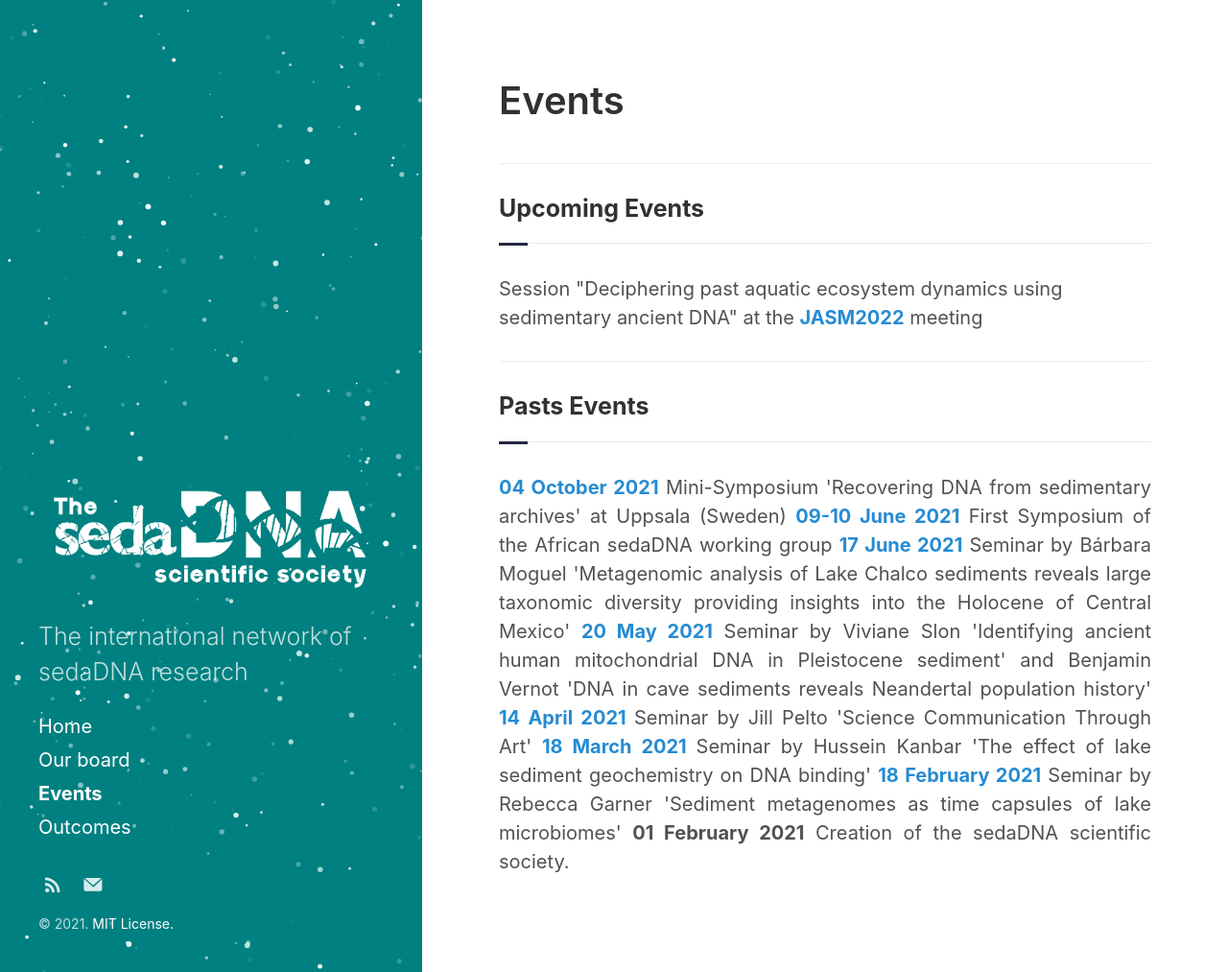
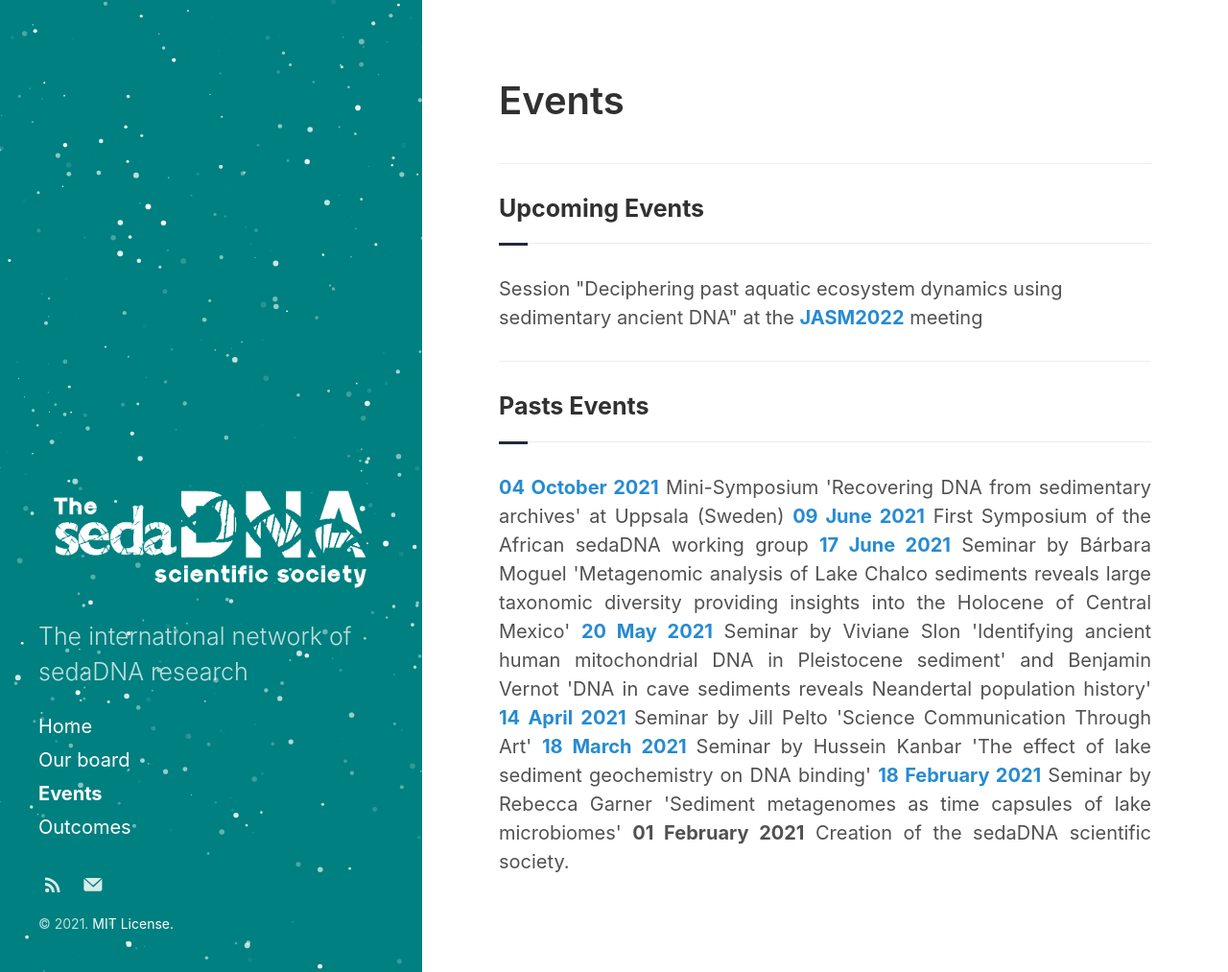
Before and after one commit to sedadna/sedadna.github.io, a Jekyll site: the page built from category/1-events.md, in a window 1280 px wide and 1013 px high. Shown: the whole window at 96% size. Built offline with Jekyll 4.4.1, drawn with Linux system fonts in a browser that asks for light colours.

Commit message:
Update 1-events.md

```diff
--- a/category/1-events.md
+++ b/category/1-events.md
@@ -18,5 +18,5 @@
 </div>
 
 <div class="intro">
-<p> <a href="https://www.youtube.com/watch?v=-57oTu1CrpU"><b>04 October 2021</b></a> Mini-Symposium 'Recovering DNA from sedimentary archives' at Uppsala (Sweden) <a href="https://www.youtube.com/watch?v=17sp_5l928s"><b>09-10 June 2021</b></a> First Symposium of the African sedaDNA working group <a href="https://www.youtube.com/watch?v=ioBCcIICxwQ"><b>17 June 2021</b></a> Seminar by Bárbara Moguel 'Metagenomic analysis of Lake Chalco sediments reveals large taxonomic diversity providing insights into the Holocene of Central Mexico' <a href="https://www.youtube.com/watch?v=0QYkxPMCQuk"><b>20 May 2021</b></a> Seminar by Viviane Slon 'Identifying ancient human mitochondrial DNA in Pleistocene sediment' and Benjamin Vernot 'DNA in cave sediments reveals Neandertal population history' <a href="https://www.youtube.com/watch?v=ZPYRj8lIn-c"><b>14 April 2021 </b></a> Seminar by Jill Pelto 'Science Communication Through Art' <a href="https://www.youtube.com/watch?v=59ZmHbODaUk"><b>18 March 2021 </b></a> Seminar by Hussein Kanbar 'The effect of lake sediment geochemistry on DNA binding' <a href="https://www.youtube.com/watch?v=0xt41PY25Xs"><b>18 February 2021</b></a> Seminar by Rebecca Garner 'Sediment metagenomes as time capsules of lake microbiomes' <b>01 February 2021</b> Creation of the sedaDNA scientific society.</p>
+<p> <a href="https://www.youtube.com/watch?v=-57oTu1CrpU"><b>04 October 2021</b></a> Mini-Symposium 'Recovering DNA from sedimentary archives' at Uppsala (Sweden) <a href="https://www.youtube.com/watch?v=17sp_5l928s"><b>09 June 2021</b></a> First Symposium of the African sedaDNA working group <a href="https://www.youtube.com/watch?v=ioBCcIICxwQ"><b>17 June 2021</b></a> Seminar by Bárbara Moguel 'Metagenomic analysis of Lake Chalco sediments reveals large taxonomic diversity providing insights into the Holocene of Central Mexico' <a href="https://www.youtube.com/watch?v=0QYkxPMCQuk"><b>20 May 2021</b></a> Seminar by Viviane Slon 'Identifying ancient human mitochondrial DNA in Pleistocene sediment' and Benjamin Vernot 'DNA in cave sediments reveals Neandertal population history' <a href="https://www.youtube.com/watch?v=ZPYRj8lIn-c"><b>14 April 2021 </b></a> Seminar by Jill Pelto 'Science Communication Through Art' <a href="https://www.youtube.com/watch?v=59ZmHbODaUk"><b>18 March 2021 </b></a> Seminar by Hussein Kanbar 'The effect of lake sediment geochemistry on DNA binding' <a href="https://www.youtube.com/watch?v=0xt41PY25Xs"><b>18 February 2021</b></a> Seminar by Rebecca Garner 'Sediment metagenomes as time capsules of lake microbiomes' <b>01 February 2021</b> Creation of the sedaDNA scientific society.</p>
 </div>
```
